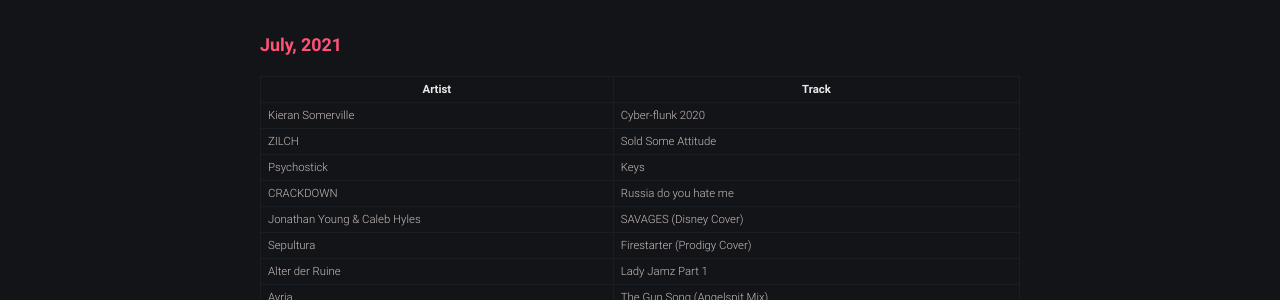
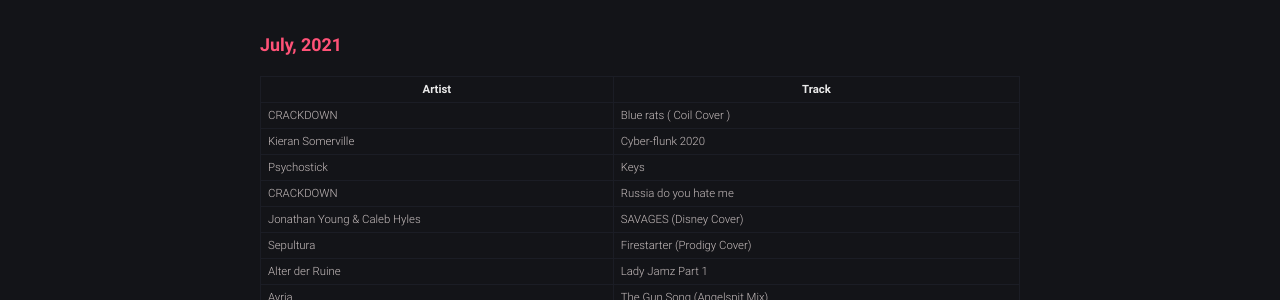
Before and after one commit to robert-marshall/xyz, a Jekyll site: the page built from music.md, in a window 1280 px wide and 900 px high. Shown: the part 342-642 px from the top of the window. Built offline with Jekyll 4.4.1, drawn with Linux system fonts in a browser that asks for light colours.

Commit message:
COMMIT ALL THE FILES!

```diff
--- a/music.md
+++ b/music.md
@@ -11,8 +11,8 @@
 
 | Artist | Track |
 |--------|-------|
+CRACKDOWN | Blue rats ( Coil Cover )
 Kieran Somerville | Cyber-flunk 2020
-ZILCH | Sold Some Attitude
 Psychostick | Keys
 CRACKDOWN | Russia do you hate me
 Jonathan Young & Caleb Hyles | SAVAGES (Disney Cover)
```
